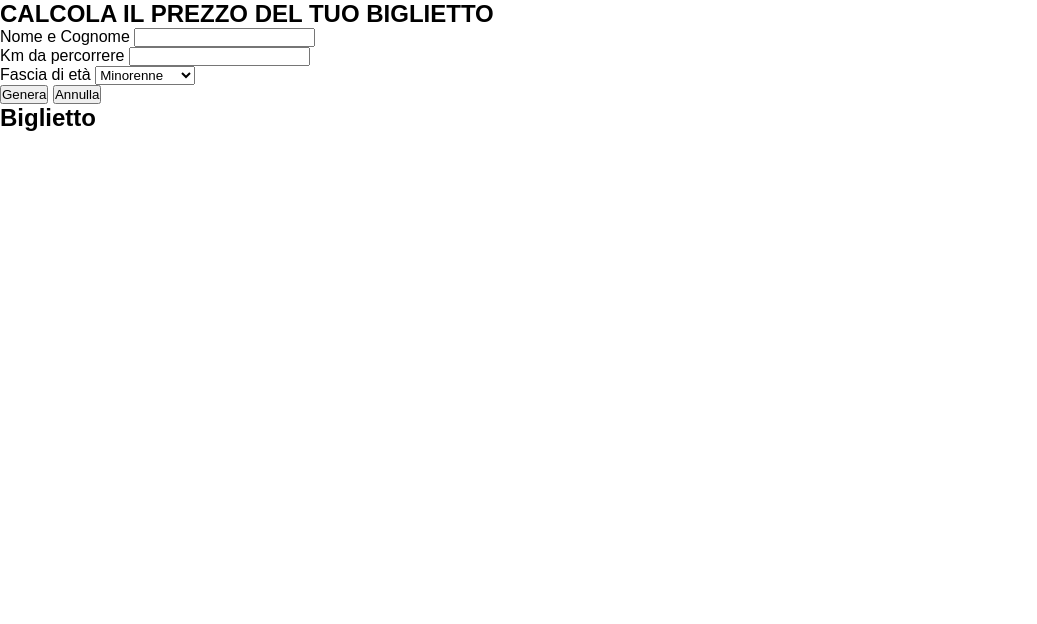
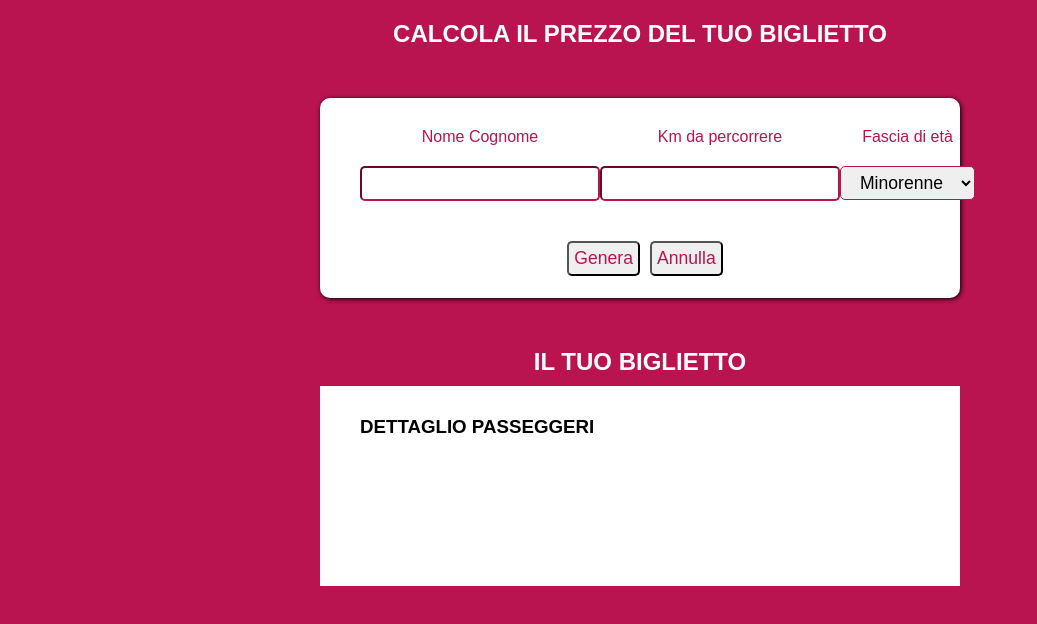
Before and after one commit to raffaelebaldassarre/js-biglietto-treno-form, a plain HTML site: page index.html in a window 1280 px wide. Shown: the whole page, without its empty margins (0-1037 px from the left). Drawn offline with Linux system fonts and the light colour scheme.

Commit message:
Modifiche

```diff
--- a/assets/css/style.css
+++ b/assets/css/style.css
@@ -5,4 +5,75 @@
 }
 body{
   font-family: "Raleway", sans-serif;
+  background-color: #b91450;
 }
+.d-flex{
+  display: flex;
+}
+h2{
+  color: white;
+}
+label{
+  color: #b91450;
+}
+#calcolo-biglietto{
+  align-items: center;
+  flex-direction: column;
+  margin-top: 20px;
+}
+.col{
+  flex-direction: column;
+}
+.justify-center{
+  justify-content: center;
+}
+.card-rounded{
+  width: 50%;
+  height: 200px;
+  background-color: white;
+  border-radius: 10px;
+  padding: 30px 40px;
+  margin: 50px 0;
+  box-shadow: 1px 1px 5px black;
+}
+.space-around{
+  justify-content: space-around;
+}
+label{
+  margin-bottom: 20px;
+  text-align: center;
+}
+button{
+  font-size: 1.1rem;
+  margin-top: 40px;
+  margin-left: 10px;
+  color: #b91450;
+  padding: 5px;
+  border-radius: 5px;
+}
+input{
+  font-size: 1.1rem;
+  padding: 5px;
+  border-radius: 5px;
+  border-color: #b91450;
+  text-align: center;
+}
+select{
+  font-size: 1.1rem;
+  padding: 5px;
+  border-radius: 5px;
+  border-color: #b91450;
+  text-align: center;
+}
+#biglietto{
+  align-items: center;
+  flex-direction: column;
+}
+#dettaglio-passeggero{
+  flex-direction: row;
+  width: 50%;
+  height: 200px;
+  background-color: white;
+  padding: 30px 40px;
+  margin: 10px 0;
+}
--- a/assets/js/main.js
+++ b/assets/js/main.js
@@ -25,7 +25,7 @@ btnGenera.addEventListener("click", function () {
 
     if(fascia == "minorenne"){
       console.log("Applica 20% di sconto");
-      offer = "Sconto Minorenni";
+      offer = "Sconto Minorenne";
     }else if (fascia == "over65") {
       console.log("Applica 40% di sconto");
       offer = "Sconto Silver";
@@ -61,5 +61,5 @@ btnAnnulla.addEventListener("click", function () {
 
     fullNameInput.value = "";
     kmInput.value = "";
-    fasciaInput.value = "";
+    //fasciaInput.value = "";
 });
--- a/index.html
+++ b/index.html
@@ -8,19 +8,19 @@
   <link rel="stylesheet" href="assets/css/style.css">
 </head>
 <body>
-  <section id="calcolo-biglietto">
+  <section id="calcolo-biglietto" class="d-flex">
     <h2>CALCOLA IL PREZZO DEL TUO BIGLIETTO</h2>
     <div class="card-rounded">
-     <div class="row">
-      <div class="col">
-        <label for="name">Nome e Cognome</label>
+     <div class="row d-flex space-around">
+      <div class="col d-flex">
+        <label for="name">Nome Cognome</label>
         <input type="text" name="name" id="full-name">
       </div>
-      <div class="col">
+      <div class="col d-flex">
         <label for="name">Km da percorrere</label>
         <input type="number" class="km" id="km">
       </div>
-      <div class="col">
+      <div class="col d-flex">
         <label for="fascia">Fascia di età</label>
         <select name="fascia" id="fascia">
           <option value="minorenne">Minorenne</option>
@@ -29,20 +29,23 @@
         </select>
       </div>
      </div>
-     <div class="row">
+     <div class="row d-flex justify-center">
       <button id="btn-genera">Genera</button>
       <button id="btn-annulla">Annulla</button>
     </div>
    </div>
   </section>
 
-  <section id="biglietto">
-    <h2>Biglietto</h2>
+  <section id="biglietto" class="d-flex">
+    <h2>IL TUO BIGLIETTO</h2>
+    <div id="dettaglio-passeggero" class="d-flex">
+      <h3>DETTAGLIO PASSEGGERI</h3>
       <div id="nome-passeggero"></div>
       <div id="sconto"></div>
       <div id="carrozza"></div>
       <div id="codice-cp"></div>
       <div id="ticket-price"></div>
+    </div>
   </section>
 
   <script src="assets/js/main.js" charset="utf-8"></script>
```
Lines whose indentation alone changed are shown as unchanged.
